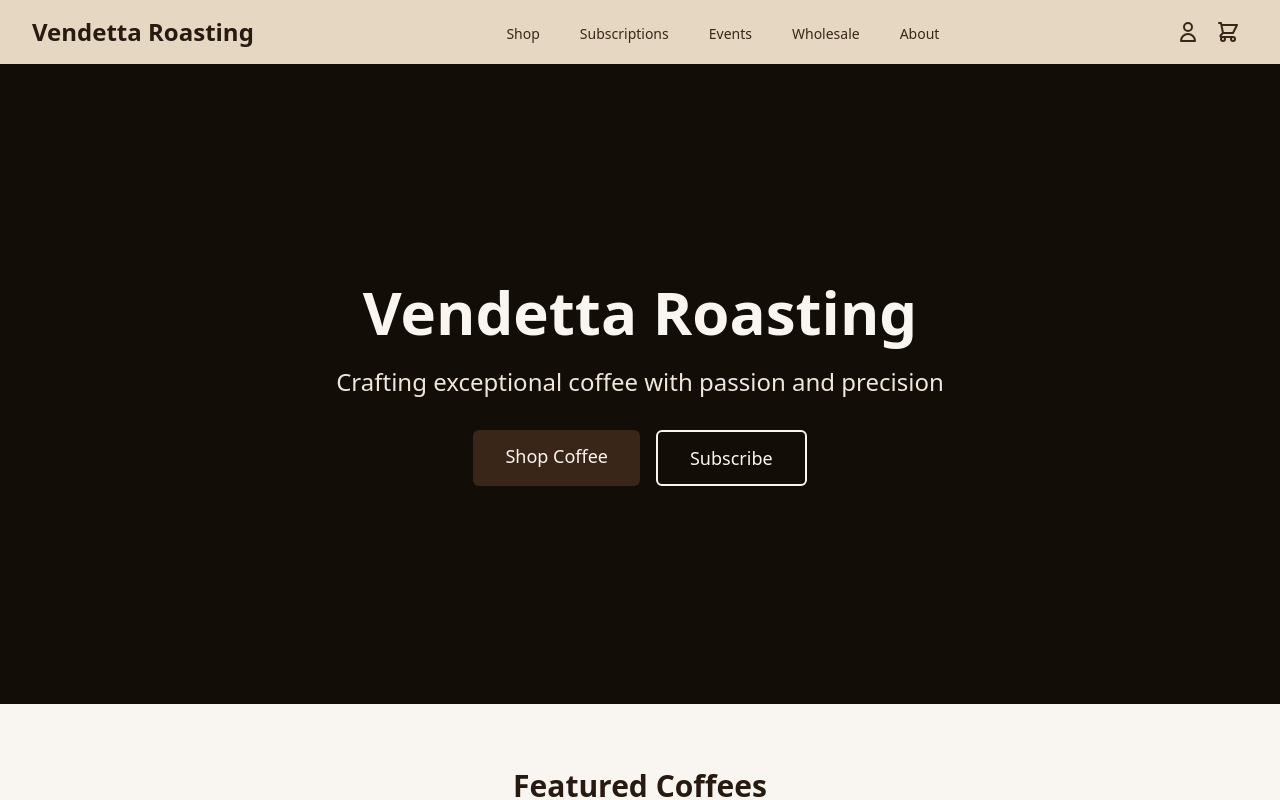
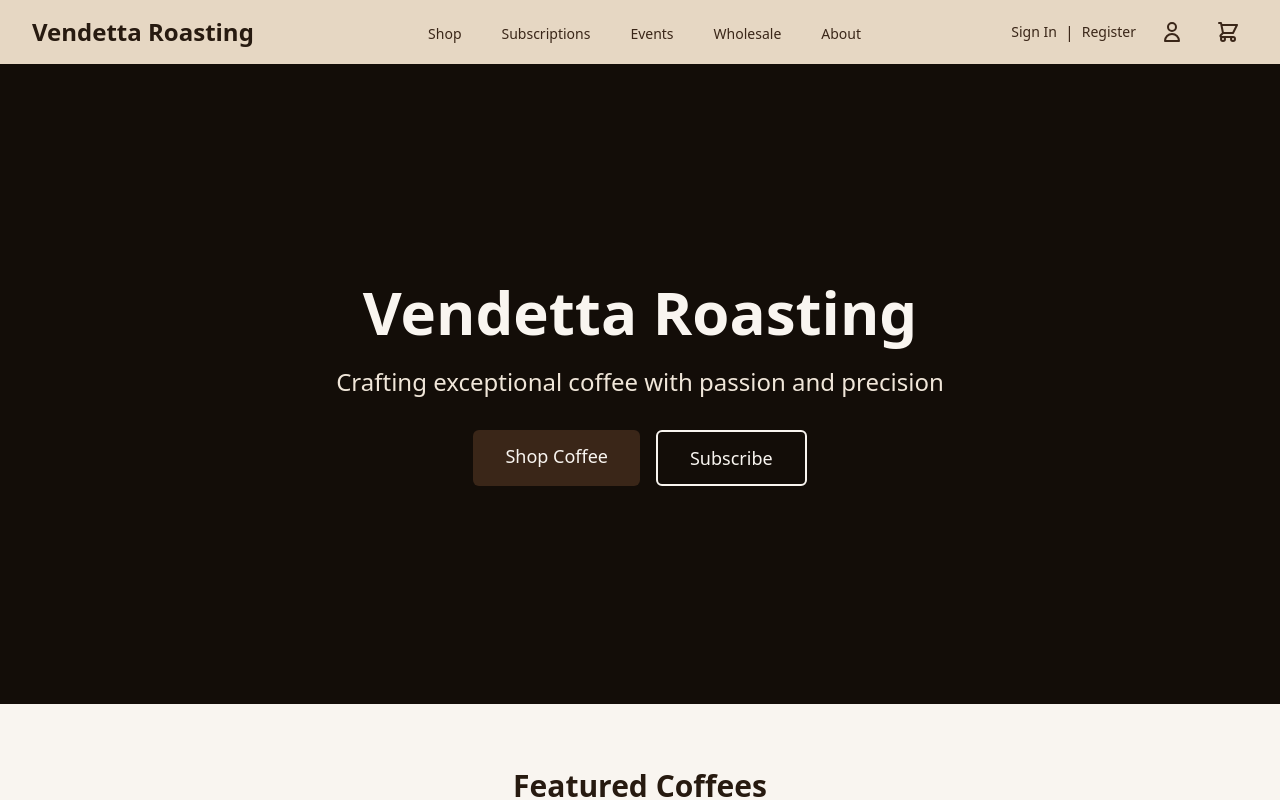
Before and after one commit to mitchellnkeo/VendettaRoasting, a Next.js app: page / in a window 1280 px wide. Shown: the top 800 px of the page. Built offline with nearby package versions, Linux system fonts and the light colour scheme; no server answers.

Commit message:
feat: add authentication links to header navigation
- Add Sign In and Register links to desktop header
- Add authentication links to mobile menu with visual separator
- Maintain existing account and cart icons
- Improve navigation discoverability for auth pages

```diff
--- a/src/components/layout/Header.tsx
+++ b/src/components/layout/Header.tsx
@@ -38,7 +38,16 @@ const Header = () => {
           </nav>
 
           {/* Cart and Account Links */}
-          <div className="hidden md:flex items-center">
+          <div className="hidden md:flex items-center space-x-4">
+            <div className="flex items-center space-x-2">
+              <Link href="/login" className="text-sm text-coffee hover:text-coffee-dark">
+                Sign In
+              </Link>
+              <span className="text-coffee">|</span>
+              <Link href="/register" className="text-sm text-coffee hover:text-coffee-dark">
+                Register
+              </Link>
+            </div>
             <Link href="/account" className="p-2 text-coffee hover:text-coffee-dark">
               <span className="sr-only">Account</span>
               <svg xmlns="http://www.w3.org/2000/svg" className="h-6 w-6" fill="none" viewBox="0 0 24 24" stroke="currentColor">
@@ -94,6 +103,14 @@ const Header = () => {
             <Link href="/about" className="block pl-3 pr-4 py-2 text-base font-medium text-coffee hover:bg-cream">
               About
             </Link>
+            <div className="border-t border-coffee-light pt-2 mt-2">
+              <Link href="/login" className="block pl-3 pr-4 py-2 text-base font-medium text-coffee hover:bg-cream">
+                Sign In
+              </Link>
+              <Link href="/register" className="block pl-3 pr-4 py-2 text-base font-medium text-coffee hover:bg-cream">
+                Register
+              </Link>
+            </div>
             <div className="flex space-x-4 pl-3 pr-4 py-2">
               <Link href="/account" className="text-coffee hover:text-coffee-dark">
                 <span className="sr-only">Account</span>
```
